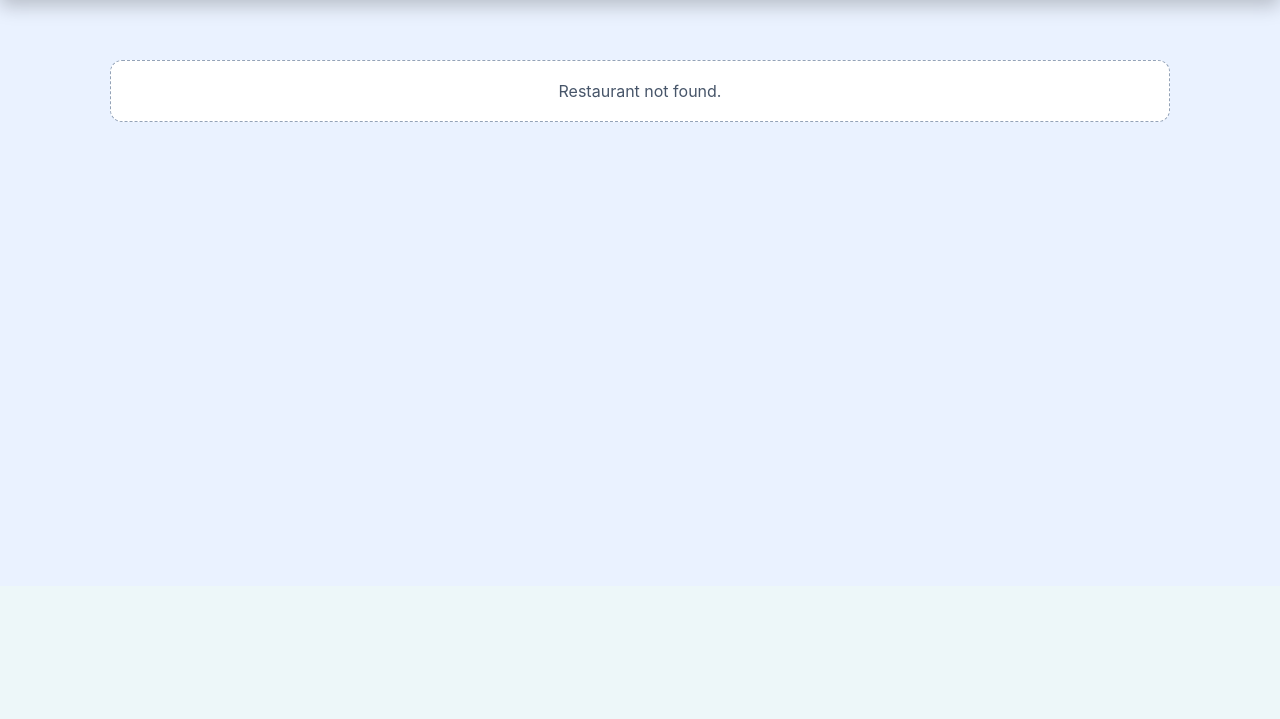
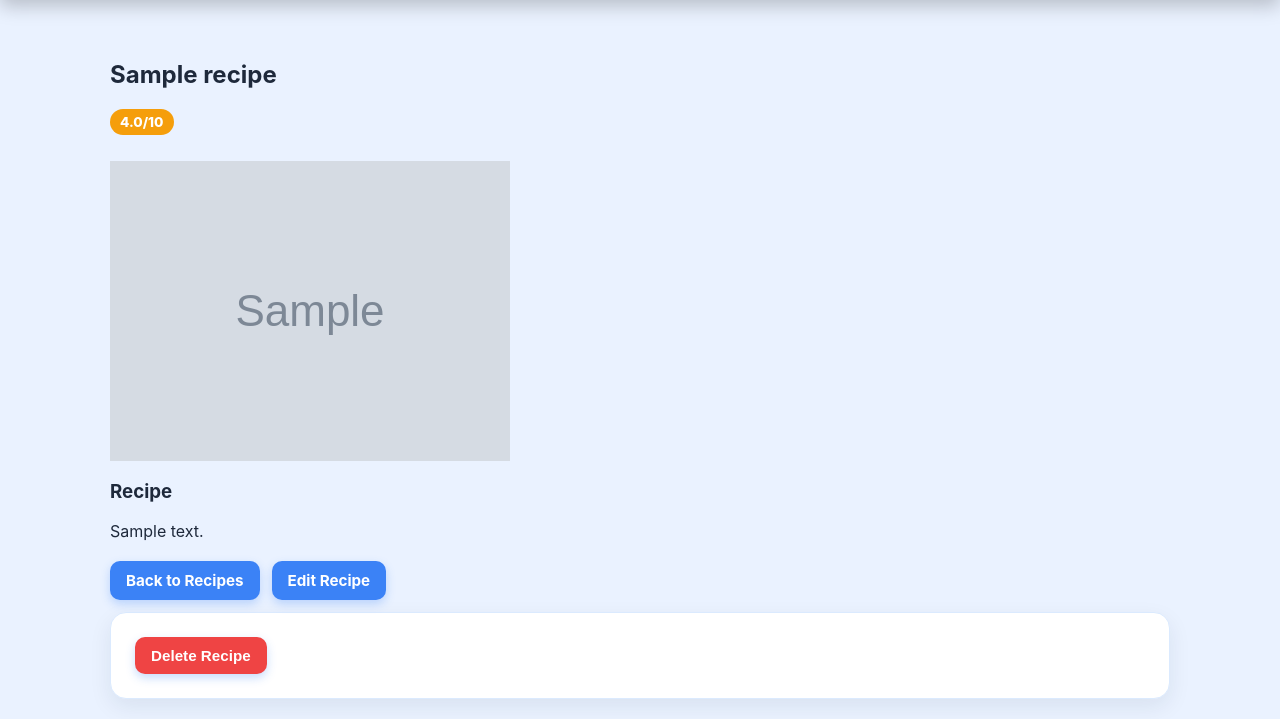
Before and after one commit to Bhimpele81/RestaurantRater, a Flask app: page /recipe/1 in a window 1280 px wide. Shown: the part 214-933 px from the top of the page. Before the commit the page ends 336 px from the top, so only its background shows below. Run offline with Flask 3, Linux system fonts and the light colour scheme; tables that the repository leaves empty hold one stand-in row (values such as "Sample post"); grey boxes marked "Sample" are stand-in pictures; some libraries are stand-ins or nearby versions.

Commit message:
Update recipe_detail.html

```diff
--- a/Restaurant Rater/templates/recipe_detail.html
+++ b/Restaurant Rater/templates/recipe_detail.html
@@ -1,104 +1,47 @@
 {% extends "base.html" %}
-
 {% block content %}
 <section class="content-section">
     <div class="detail-card">
-        {% if restaurant %}
-            <h2>{{ restaurant.name }}</h2>
-
-            {% if restaurant.image_data %}
-                <div style="margin: 18px 0;">
-                    <img
-                        src="{{ restaurant.image_data }}"
-                        alt="{{ restaurant.name }}"
-                        class="detail-image"
-                    >
-                </div>
-            {% elif restaurant.image_filename %}
-                <div style="margin: 18px 0;">
-                    <img
-                        src="{{ url_for('static', filename='uploads/' + restaurant.image_filename) }}"
-                        alt="{{ restaurant.name }}"
-                        class="detail-image"
-                    >
+        {% if recipe %}
+            <h2>{{ recipe.name }}</h2>
+            {% if recipe.rating is not none %}
+                <p><span class="rating-badge">{{ recipe.rating }}/10</span></p>
+            {% endif %}
+            {% if photos %}
+                <div style="margin: 18px 0; display: grid; grid-template-columns: repeat(auto-fit, minmax(220px, 1fr)); gap: 12px;">
+                    {% for photo in photos %}
+                        {% if photo.image_data %}
+                            <img
+                                src="{{ photo.image_data }}"
+                                alt="{{ recipe.name }}"
+                                class="detail-image"
+                            >
+                        {% else %}
+                            <img
+                                src="{{ url_for('static', filename='uploads/' + photo.filename) }}"
+                                alt="{{ recipe.name }}"
+                                class="detail-image"
+                            >
+                        {% endif %}
+                    {% endfor %}
                 </div>
             {% endif %}
-
-            {% if restaurant.effective_rating is not none %}
-                <p>
-                    <span class="rating-badge">{{ restaurant.effective_rating }}/10</span>
-                </p>
-            {% endif %}
-
-            {% if restaurant.rating_source == "average" and restaurant.average_food_rating is not none %}
-                <p><strong>Overall Rating:</strong> Average of food item ratings</p>
-            {% elif restaurant.rating_source == "manual" and restaurant.rating is not none %}
-                <p><strong>Overall Rating:</strong> Manual override</p>
-                {% if restaurant.average_food_rating is not none %}
-                    <p><strong>Food Item Average:</strong> {{ restaurant.average_food_rating }}/10</p>
-                {% endif %}
-            {% endif %}
-
-            {% if restaurant.category %}
-                <p><strong>Cuisine:</strong> {{ restaurant.category }}</p>
-            {% endif %}
-
-            {% if restaurant.city or restaurant.state %}
-                <p>
-                    <strong>Location:</strong>
-                    {{ restaurant.city }}{% if restaurant.city and restaurant.state %}, {% endif %}{{ restaurant.state }}
-                </p>
-            {% endif %}
-
-            {% if restaurant.visit_date %}
-                <p><strong>Visit Date:</strong> {{ restaurant.visit_date }}</p>
-            {% endif %}
-
-            {% if restaurant.attendees %}
-                <p><strong>Who Was There:</strong> {{ restaurant.attendees }}</p>
-            {% endif %}
-
-            {% if restaurant.food_items %}
+            {% if recipe.description %}
                 <div style="margin-top: 18px;">
-                    <h3>Food Items</h3>
-                    <div class="food-item-list">
-                        {% for item in restaurant.food_items %}
-                            <div class="food-item-card">
-                                <strong>{{ item.item_name }}</strong>
-                                {% if item.item_rating is not none %}
-                                    <span class="food-item-rating">{{ item.item_rating }}/10</span>
-                                {% endif %}
-                            </div>
-                        {% endfor %}
-                    </div>
+                    <h3>Recipe</h3>
+                    <div class="recipe-text-box">{{ recipe.description }}</div>
                 </div>
             {% endif %}
-
-            {% if restaurant.dishes_tried %}
-                <div style="margin-top: 18px;">
-                    <h3>Other Dishes / Quick Notes</h3>
-                    <div class="restaurant-notes-box">{{ restaurant.dishes_tried }}</div>
-                </div>
-            {% endif %}
-
-            {% if restaurant.description %}
-                <div style="margin-top: 18px;">
-                    <h3>Notes</h3>
-                    <div class="restaurant-notes-box">{{ restaurant.description }}</div>
-                </div>
-            {% endif %}
-
             <div style="margin-top: 20px; display: flex; gap: 12px;">
-                <a class="button" href="{{ url_for('restaurants_list') }}">Back to Restaurants</a>
-                <a class="button" href="{{ url_for('edit_restaurant', id=restaurant.id) }}">Edit Restaurant</a>
+                <a class="button" href="{{ url_for('recipes_list') }}">Back to Recipes</a>
+                <a class="button" href="{{ url_for('edit_recipe', id=recipe.id) }}">Edit Recipe</a>
             </div>
-
-            <form method="POST" action="{{ url_for('delete_restaurant', id=restaurant.id) }}" style="margin-top: 12px;">
-                <button type="submit" class="button" style="background-color: #ef4444; border-color: #ef4444;" onclick="return confirm('Delete this restaurant?');">Delete Restaurant</button>
+            <form method="POST" action="{{ url_for('delete_recipe', id=recipe.id) }}" style="margin-top: 12px;">
+                <button type="submit" class="button" style="background-color: #ef4444; border-color: #ef4444;" onclick="return confirm('Delete this recipe?');">Delete Recipe</button>
             </form>
         {% else %}
             <div class="empty-state">
-                Restaurant not found.
+                Recipe not found.
             </div>
         {% endif %}
     </div>
```
